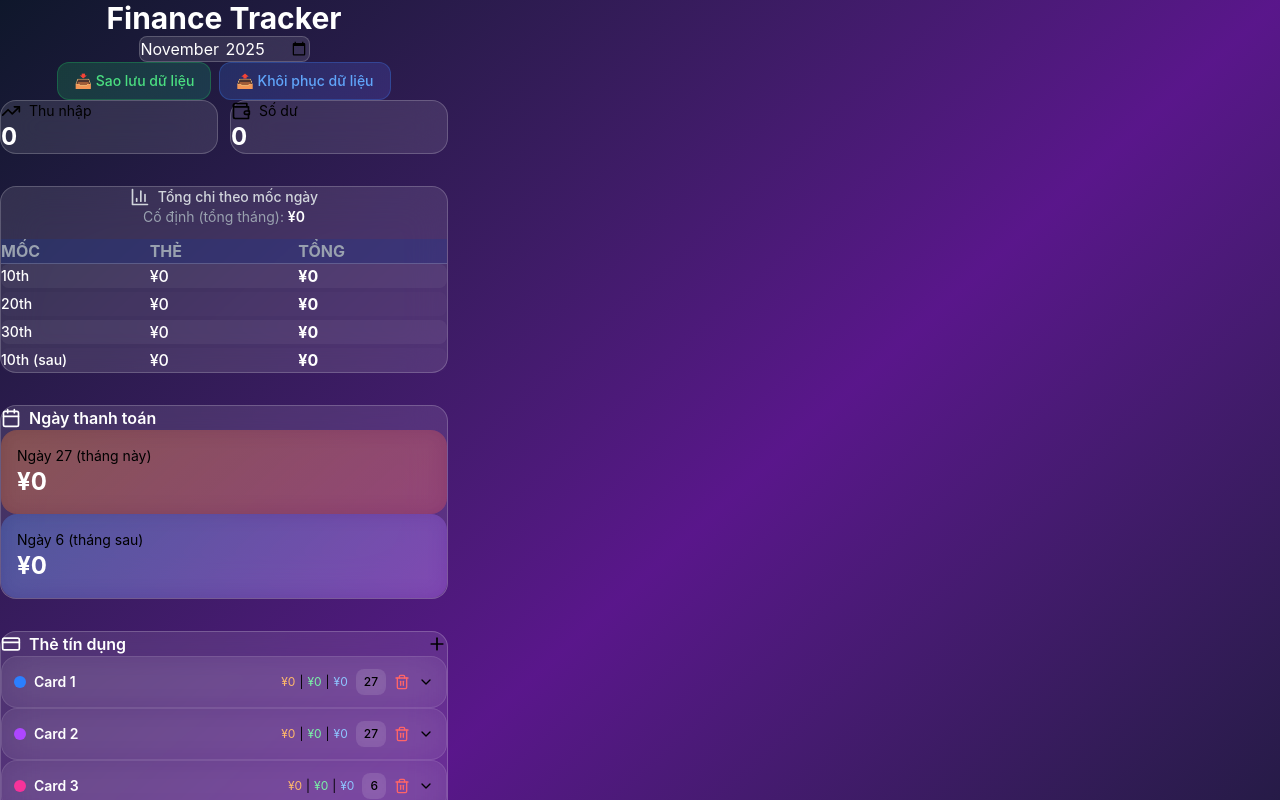
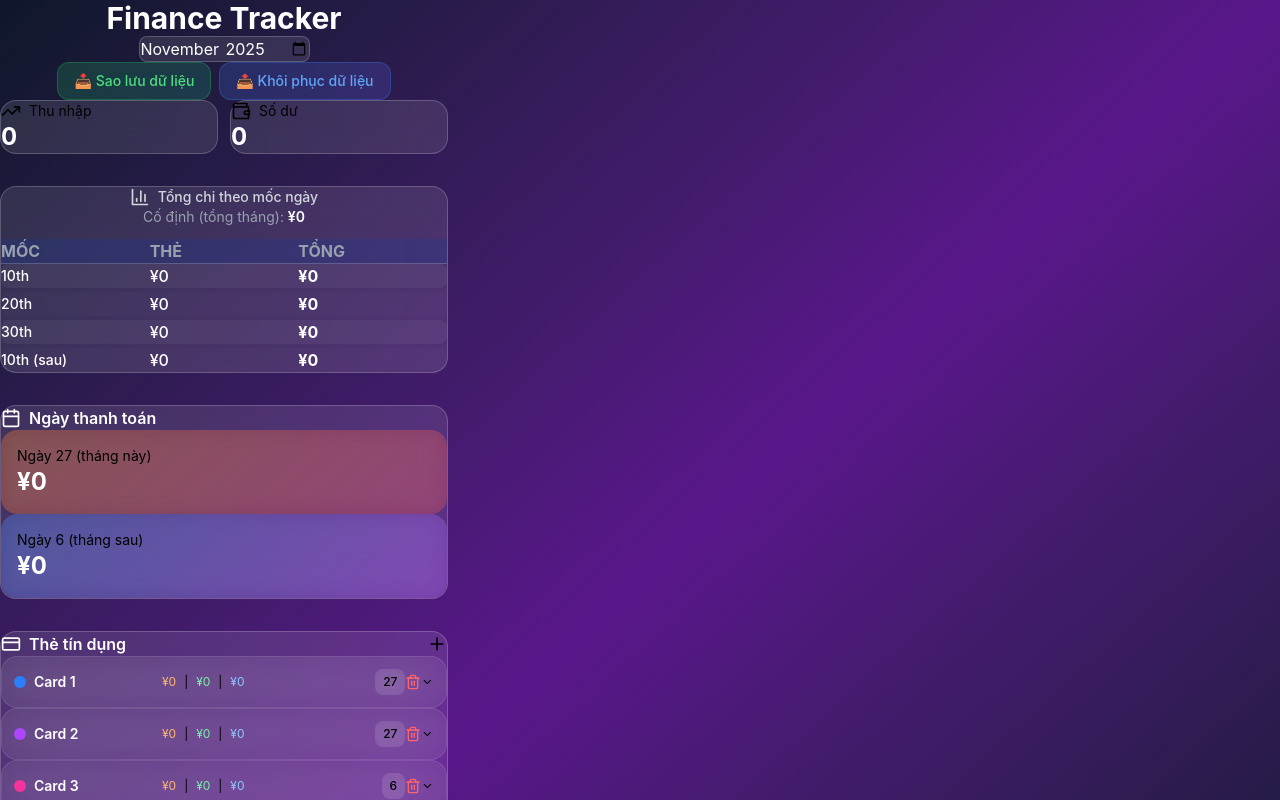
Before and after one commit to mrtranducdung/finance, a React (Vite) app: page / in a window 1280 px wide. Shown: the top 800 px of the page. Built offline with nearby package versions, Linux system fonts and the light colour scheme.

Commit message:
make card money better

```diff
--- a/src/components/CreditCards.tsx
+++ b/src/components/CreditCards.tsx
@@ -75,8 +75,8 @@ const CreditCards = ({
                 className="card-header"
                 onClick={() => setExpandedCard(expandedCard === card.id ? null : card.id)}
               >
-                <div className="flex items-center gap-2 justify-between">
-                  <div className="flex items-center gap-2">
+                <div className="flex items-center gap-2 ">
+                  <div className="flex items-center gap-2 w-1/3">
                     <div className={`w-3 h-3 rounded-full flex-shrink-0 ${card.color}`} />
                     <input
                       type="text"
@@ -89,8 +89,8 @@ const CreditCards = ({
                       className="text-white font-semibold text-sm bg-transparent border-none outline-none"
                     />
                   </div>
-                  <div className="flex items-center gap-2 flex-shrink-0">
-                    <div className="flex items-center gap-1 text-xs">
+                  <div className="flex items-center gap-2, w-2/3">
+                    <div className="flex items-center text-xs gap-2 justify-between, w-full">
                       <span className="text-orange-300">¥{totalFixedSpending.toLocaleString()}</span>
                       <span className="text-white-50">|</span>
                       <span className="text-green-300">¥{monthlySpend.toLocaleString()}</span>
```
